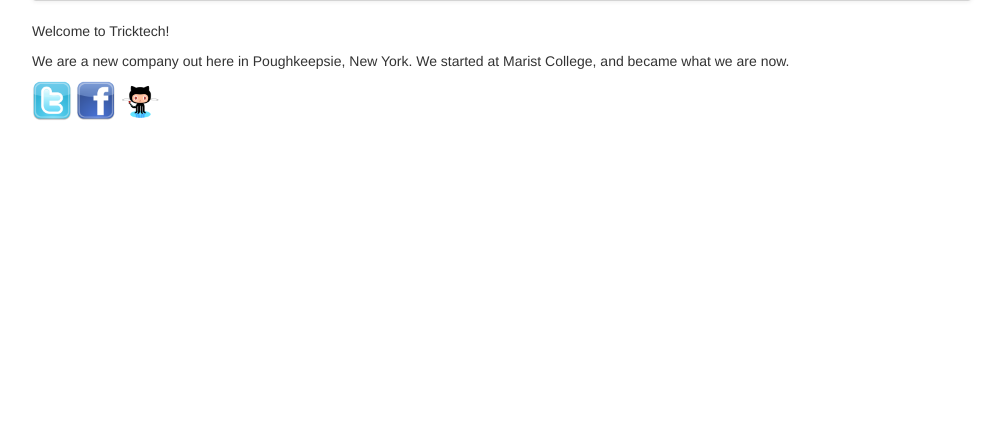
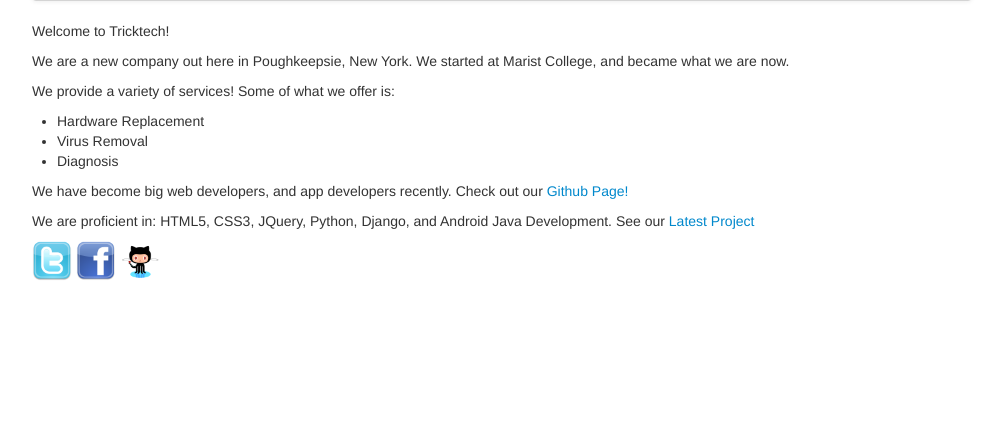
Before and after one commit to travisby/tricktech, a Django app: page / in a window 1280 px wide. Shown: the part 361-800 px from the top of the page, without its empty margins (138-1139 px from the left). Run offline with Django 3.2, Linux system fonts and the light colour scheme; data comes from the database, SQL or seed files in the repository.

Commit message:
Added random services, and extra content  to the index page

```diff
--- a/static_website/views.py
+++ b/static_website/views.py
@@ -6,9 +6,13 @@ import static_website.models
 import static_website.forms
 
 def index(request):
+    services = static_website.models.Service.objects.order_by('?')[:3]
     return render_to_response(
         'index.html',
-        {'active': 'index'}
+        {
+            'active': 'index',
+            'services': services,
+        }
     )
 
 
--- a/tricktech/templates/index.html
+++ b/tricktech/templates/index.html
@@ -6,4 +6,18 @@
     <p>Welcome to Tricktech!</p>
 
     <p>We are a new company out here in Poughkeepsie, New York.  We started at Marist College, and became what we are now.</p>
+
+    <p>We provide a variety of services!  Some of what we offer is:</p>
+    <ul>
+    {% for service in services %}
+        <li>{{service.name}}</li>
+    {% endfor %}
+    </ul>
+
+    <p>
+        We have become big web developers, and app developers recently.  Check out our <a href="http://github.com/travisby">Github Page!</a>
+    </p>
+    <p>
+        We are proficient in: HTML5, CSS3, JQuery, Python, Django, and Android Java Development.  See our <a href="http://github.com/travisby/PyMafiaWeb/">Latest Project</a>
+    </p>
 {% endblock %}
```
